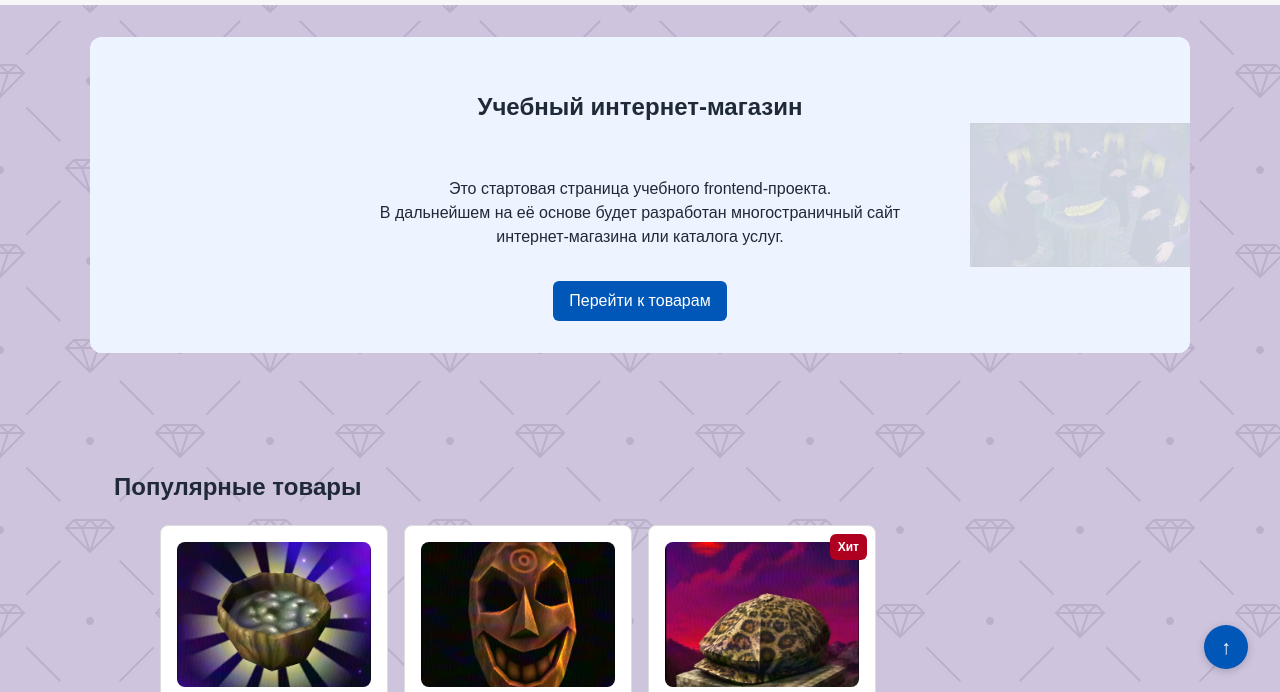
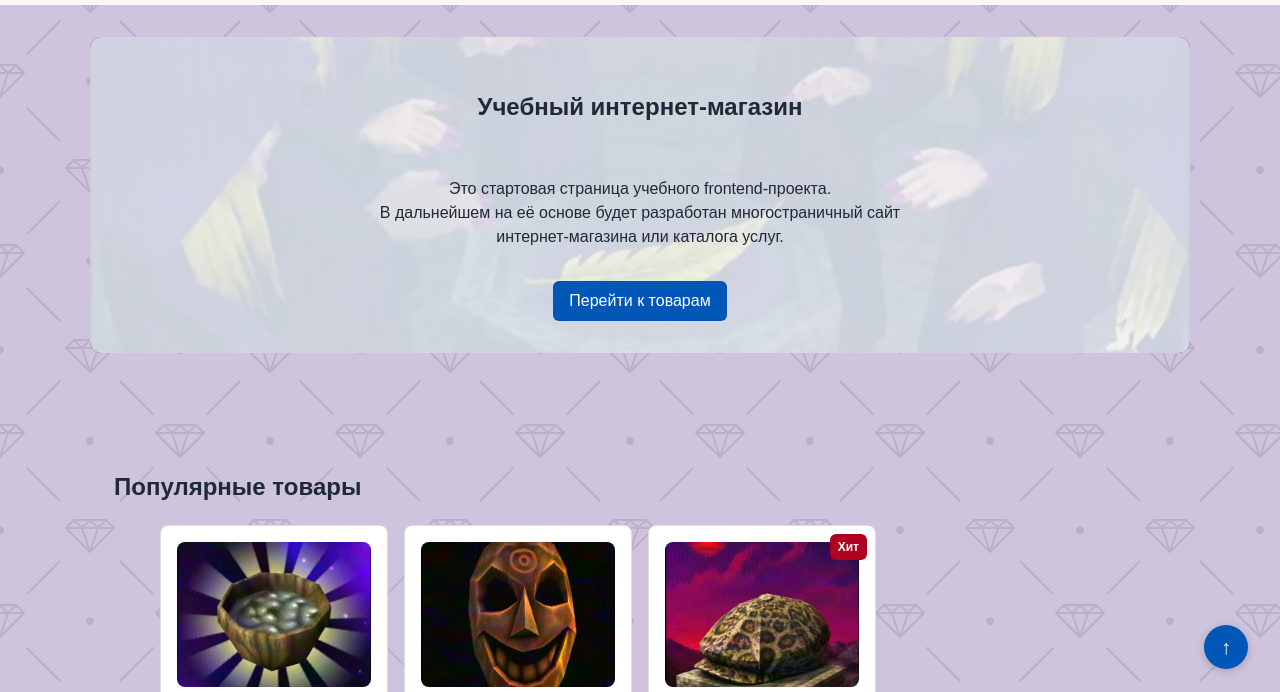
Before and after one commit to resdvwxv/kr4-js-shop, a plain HTML site: page index.html in a window 1280 px wide. Shown: the part 99-791 px from the top of the page. Drawn offline with Linux system fonts and the light colour scheme.

Commit message:
КР4: witches.webp на весь фон Hero-секции
- css/style.css: background-size: cover, background-position: center

```diff
--- a/css/style.css
+++ b/css/style.css
@@ -211,8 +211,8 @@ main {
   background-color: var(--color-surface-accent);
   background-image: url('../images/witches.webp');
   background-repeat: no-repeat;
-  background-position: right center;
-  background-size: 220px auto;
+  background-position: center;
+  background-size: cover;
   border-radius: var(--radius-lg);
   position: relative;
 }
```
